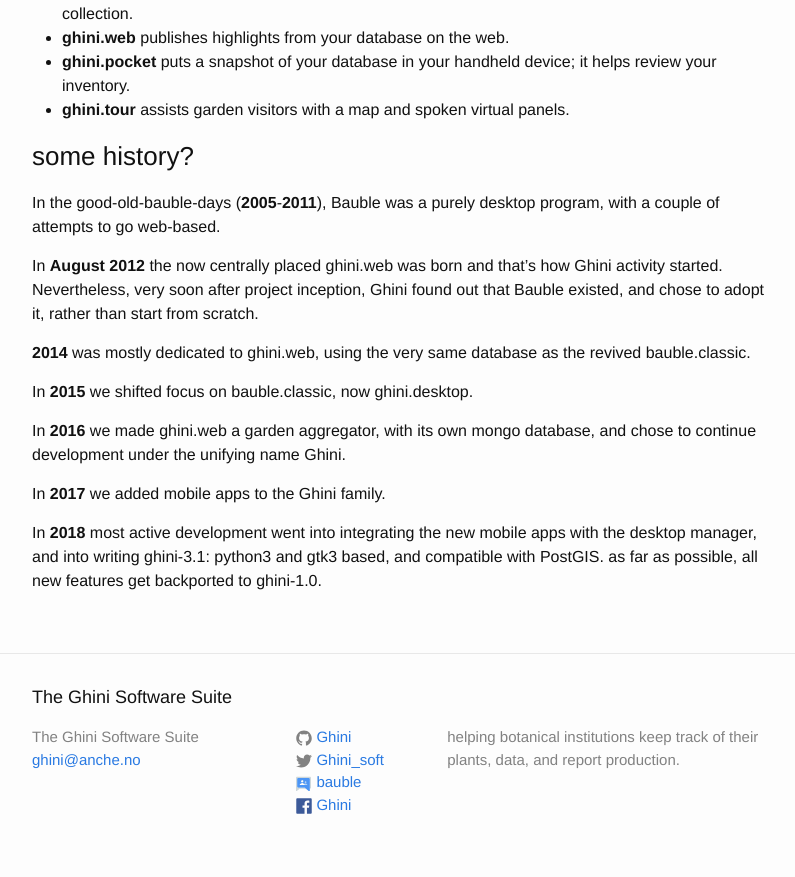
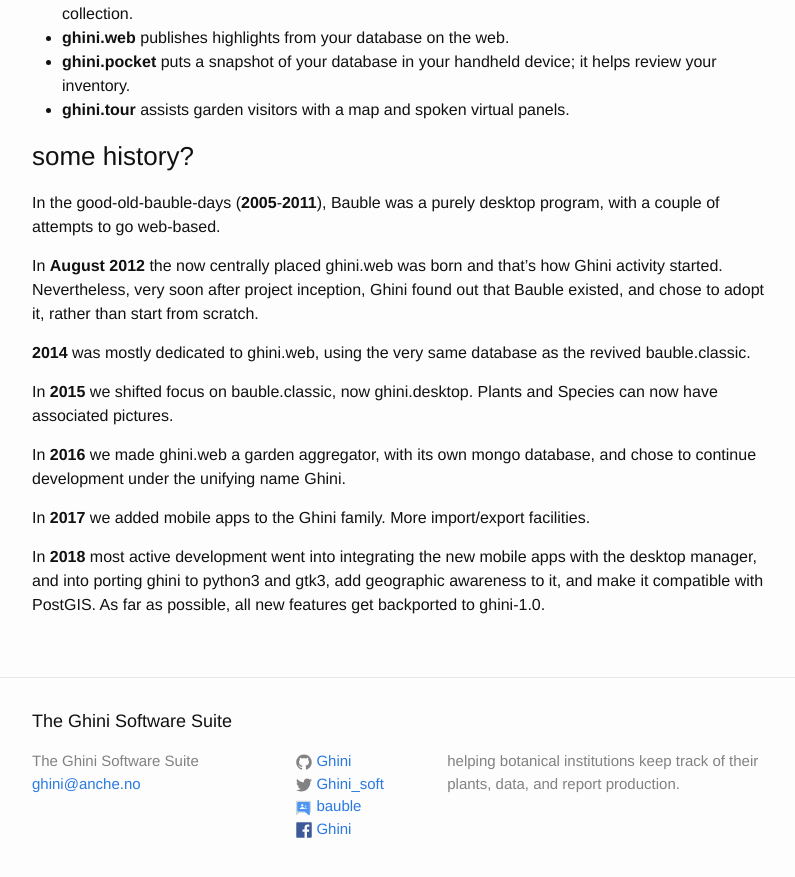
Before and after one commit to Ghini/ghini.github.io, a Jekyll site: the page built from about.md, in a window 1280 px wide and 900 px high, scrolled down 655 px. Shown: the top 877 px of the window, without its empty margins (238-1033 px from the left). Built offline with Jekyll 4.4.1, drawn with Linux system fonts in a browser that asks for light colours.

Commit message:
highlight per year

```diff
--- a/about.md
+++ b/about.md
@@ -29,14 +29,16 @@
 **2014** was mostly dedicated to ghini.web, using the very same database as
 the revived bauble.classic.
 
-In **2015** we shifted focus on bauble.classic, now ghini.desktop.
+In **2015** we shifted focus on bauble.classic, now ghini.desktop.  Plants
+and Species can now have associated pictures.
 
 In **2016** we made ghini.web a garden aggregator, with its own mongo
 database, and chose to continue development under the unifying name Ghini.
 
-In **2017** we added mobile apps to the Ghini family.
+In **2017** we added mobile apps to the Ghini family.  More import/export
+facilities.
 
 In **2018** most active development went into integrating the new mobile
-apps with the desktop manager, and into writing ghini-3.1: python3 and gtk3
-based, and compatible with PostGIS.  as far as possible, all new features
-get backported to ghini-1.0.
+apps with the desktop manager, and into porting ghini to python3 and gtk3,
+add geographic awareness to it, and make it compatible with PostGIS.  As far
+as possible, all new features get backported to ghini-1.0.
```
